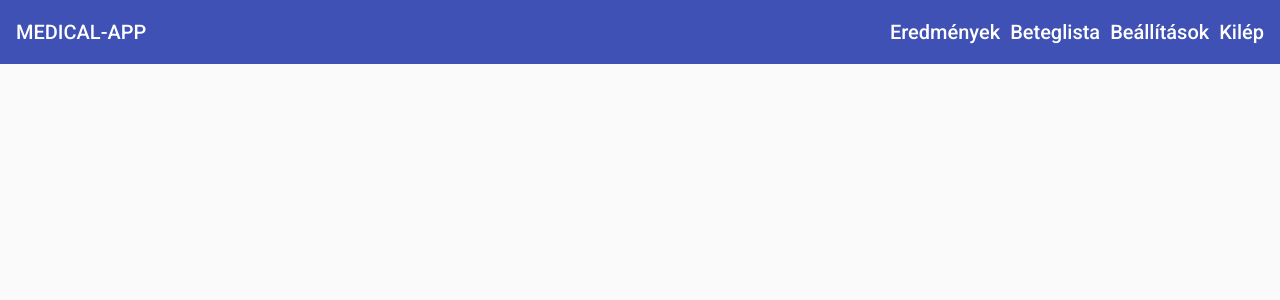
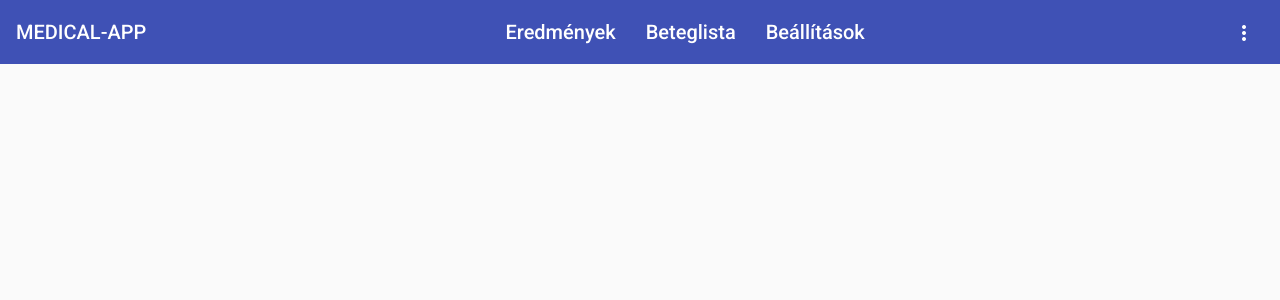
Before and after one commit to vinczeadam01/medical-webapp, an Angular app: page /doctor in a window 1280 px wide. Shown: the top 300 px of the page. Built offline with nearby package versions, Linux system fonts and the light colour scheme.

Commit message:
doctor, patient: menu button on right side

```diff
--- a/src/app/doctor/doctor.component.html
+++ b/src/app/doctor/doctor.component.html
@@ -1,20 +1,33 @@
-<mat-sidenav-container (backdropClick)="onClose(true, sidenav)" >
-    <mat-sidenav #sidenav >
+<mat-sidenav-container (backdropClick)="onClose(true, sidenav)">
+    <mat-sidenav #sidenav>
         <app-menu [links]="links" [currentPage]="page" (onCloseSidenav)="onClose($event, sidenav)"></app-menu>
     </mat-sidenav>
     <mat-sidenav-content>
-        <mat-toolbar color="primary">
+        <mat-toolbar fxFlex fxLayout fxLayoutAlign="space-between center" color="primary">
+            <!--MatSidenavToggleButton-->
             <div fxHide.gt-xs>
-                <button mat-icon-button (click)="onToggleSidenav(sidenav)" >
-                  <mat-icon>menu</mat-icon>
+                <button mat-icon-button (click)="onToggleSidenav(sidenav)">
+                    <mat-icon>menu</mat-icon>
                 </button>
-              </div>
+            </div>
             <div>MEDICAL-APP</div>
-            <div fxFlex fxLayout fxLayoutAlign="flex-end" fxHide.xs>
-                <ul fxLayout fxLayoutGap="10px"  class="navigation-items">
-                    <li *ngFor="let link of links"><a [routerLink]="link.url" [class]="page==link.url?'active':''">{{link.name}}</a></li>
+            <!--Menu bar-->
+            <div fxFlex fxLayout fxLayoutAlign="space-around" fxHide.xs>
+                <ul fxLayout fxLayoutGap="30px" class="navigation-items">
+                    <li *ngFor="let link of links"><a [routerLink]="link.url"
+                            [class]="page==link.url?'active':''">{{link.name}}</a></li>
                 </ul>
             </div>
+            <!--MatMenu-->
+            <button mat-icon-button [matMenuTriggerFor]="menu">
+                <mat-icon>more_vert</mat-icon>
+            </button>
+            <mat-menu #menu="matMenu">
+                <button mat-menu-item (click)="logout()">
+                    <mat-icon>logout</mat-icon>
+                    <span>Kijelentkezés</span>
+                </button>
+            </mat-menu>
         </mat-toolbar>
         <router-outlet></router-outlet>
     </mat-sidenav-content>
--- a/src/app/doctor/doctor.component.ts
+++ b/src/app/doctor/doctor.component.ts
@@ -1,4 +1,4 @@
-import { Component, ViewChild } from '@angular/core';
+import { Component } from '@angular/core';
 import {MatSidenav} from '@angular/material/sidenav';
 import { Router } from '@angular/router';
 
@@ -12,8 +12,7 @@ export class DoctorComponent {
   links = [
     {name: "Eredmények", icon: "table_rows", url: "/doctor/table"},
     {name: "Beteglista", icon: "person", url: "/doctor/patients"},
-    {name: "Beállítások", icon: "settings", url: "/settings"},
-    {name: "Kilép", icon: "logout", url: "/login"},
+    {name: "Beállítások", icon: "settings", url: "/settings"}
   ];
   page = "/doctor/patients";
 
@@ -31,8 +30,11 @@ export class DoctorComponent {
   }
 
   changePage(selectedPage: string) {
-    // this.page = selectedPage;
     this.router.navigateByUrl(selectedPage);
   }
 
+  logout() {
+    this.changePage("/login");
+  }
+
 }
--- a/src/app/doctor/doctor.module.ts
+++ b/src/app/doctor/doctor.module.ts
@@ -9,6 +9,7 @@ import {MatToolbarModule} from '@angular/material/toolbar';
 import {MatSidenavModule} from '@angular/material/sidenav';
 import { FlexLayoutModule } from '@angular/flex-layout';
 import { MatButtonModule } from '@angular/material/button';
+import { MatMenuModule } from '@angular/material/menu';
 
 @NgModule({
   declarations: [
@@ -22,7 +23,8 @@ import { MatButtonModule } from '@angular/material/button';
     MatToolbarModule,
     MatSidenavModule,
     FlexLayoutModule,
-    MatButtonModule
+    MatButtonModule,
+    MatMenuModule
   ]
 })
 export class DoctorModule { }
--- a/src/app/login/login.component.scss
+++ b/src/app/login/login.component.scss
@@ -58,7 +58,7 @@ img {
 
 .login-switch-field label {
 	padding: 5px 10px;
-	transition: all 0.3s ease-in-out;
+	transition: all 0.2s ease-in-out;
     border-radius: 10px;
 }
 
--- a/src/app/patient/patient.component.html
+++ b/src/app/patient/patient.component.html
@@ -1 +1,34 @@
-<p>patient works!</p>
+<mat-sidenav-container (backdropClick)="onClose(true, sidenav)">
+    <mat-sidenav #sidenav>
+        <app-menu [links]="links" [currentPage]="page" (onCloseSidenav)="onClose($event, sidenav)"></app-menu>
+    </mat-sidenav>
+    <mat-sidenav-content>
+        <mat-toolbar fxFlex fxLayout fxLayoutAlign="space-between center" color="primary">
+            <!--MatSidenavToggleButton-->
+            <div fxHide.gt-xs>
+                <button mat-icon-button (click)="onToggleSidenav(sidenav)">
+                    <mat-icon>menu</mat-icon>
+                </button>
+            </div>
+            <div>MEDICAL-APP</div>
+            <!--Menu bar-->
+            <div fxFlex fxLayout fxLayoutAlign="space-around" fxHide.xs>
+                <ul fxLayout fxLayoutGap="30px" class="navigation-items">
+                    <li *ngFor="let link of links"><a [routerLink]="link.url"
+                            [class]="page==link.url?'active':''">{{link.name}}</a></li>
+                </ul>
+            </div>
+            <!--MatMenu-->
+            <button mat-icon-button [matMenuTriggerFor]="menu">
+                <mat-icon>more_vert</mat-icon>
+            </button>
+            <mat-menu #menu="matMenu">
+                <button mat-menu-item (click)="logout()">
+                    <mat-icon>logout</mat-icon>
+                    <span>Kijelentkezés</span>
+                </button>
+            </mat-menu>
+        </mat-toolbar>
+        <router-outlet></router-outlet>
+    </mat-sidenav-content>
+</mat-sidenav-container>
--- a/src/app/patient/patient.component.scss
+++ b/src/app/patient/patient.component.scss
@@ -0,0 +1,26 @@
+a {
+    text-decoration: none;
+    color: white;
+}
+
+a:hover, a:active {
+    color: lightgray;
+}
+
+.active {
+    color: lightgray;
+}
+
+.navigation-items {
+    list-style: none;
+    padding: 0;
+    margin: 0;
+}
+
+mat-sidenav {
+    width: 250px;
+}
+
+mat-sidenav-container {
+    min-height: 100%;
+}
--- a/src/app/patient/patient.component.ts
+++ b/src/app/patient/patient.component.ts
@@ -1,15 +1,41 @@
-import { Component, OnInit } from '@angular/core';
+import { Component } from '@angular/core';
+import { MatSidenav } from '@angular/material/sidenav';
+import { Router } from '@angular/router';
 
 @Component({
   selector: 'app-patient',
   templateUrl: './patient.component.html',
   styleUrls: ['./patient.component.scss']
 })
-export class PatientComponent implements OnInit {
+export class PatientComponent {
 
-  constructor() { }
+  links = [
+    {name: "Előzmények", icon: "table_rows", url: "/patient/table"},
+    {name: "Mérés hozzáadása", icon: "add", url: "/patient/add"},
+    {name: "Üzenet", icon: "email", url: "/patient/message"},
+    {name: "Beállítások", icon: "settings", url: "/patient/settings"},
+  ];
+  page = "/doctor/patients";
 
-  ngOnInit(): void {
+  onToggleSidenav(sidenav: MatSidenav) {
+    sidenav.toggle();
+  }
+
+  onClose(event: any, sidenav: MatSidenav) {
+    if (event === true) {
+      sidenav.close();
+    }
+  }
+  constructor(private router: Router) {
+    this.page = this.router.url;
+  }
+
+  changePage(selectedPage: string) {
+    this.router.navigateByUrl(selectedPage);
+  }
+
+  logout() {
+    this.changePage("/login")
   }
 
 }
```
Also changed, not shown: src/app/patient/patient.module.ts (+15 -1 lines).
